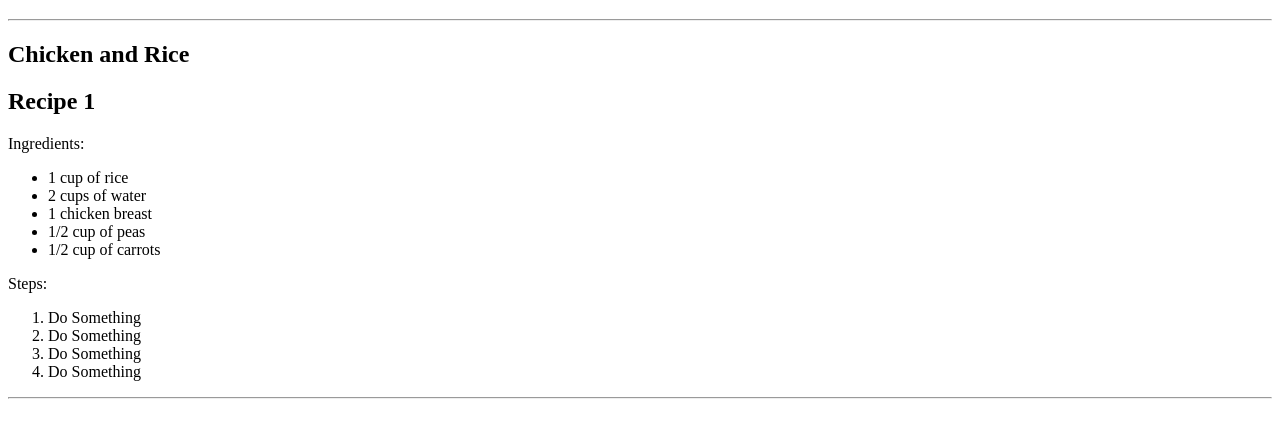
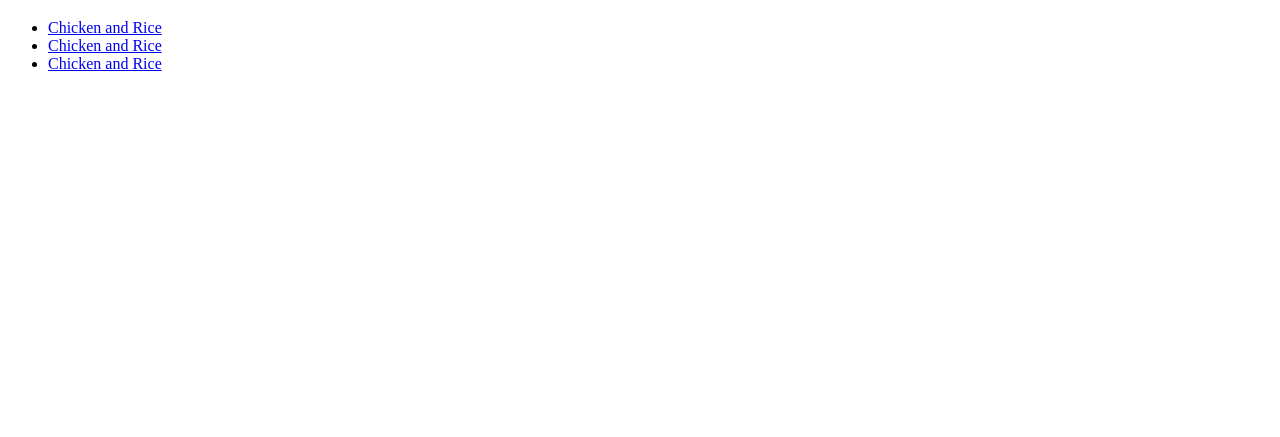
Before and after one commit to anniewisco/recipes-site, a plain HTML site: page index.html in a window 1280 px wide. Shown: the part 61-498 px from the top of the page. Drawn offline with Linux system fonts and the light colour scheme.

Commit message:
Built out the basic page structure and added one recipe. Will need to add more recipes and CSS.

```diff
--- a/index.html
+++ b/index.html
@@ -7,27 +7,10 @@
 </head>
 <body>
     <h1>Momma Mia's Recipes</h1>
-    <hr>
-    <h2>Chicken and Rice</h2>
-
-    <h2>Recipe 1</h2>
-
-    <p>Ingredients:</p>
     <ul>
-        <li>1 cup of rice</li>
-        <li>2 cups of water</li>
-        <li>1 chicken breast</li>
-        <li>1/2 cup of peas</li>
-        <li>1/2 cup of carrots</li>
+        <li><a href="/recipes/chicken-rice.html">Chicken and Rice</a></li>
+        <li><a href="/recipes/chicken-rice.html">Chicken and Rice</a></li>
+        <li><a href="/recipes/chicken-rice.html">Chicken and Rice</a></li>
     </ul>
-    <p>Steps:</p>
-    <ol>
-        <li>Do Something </li>
-        <li>Do Something </li>
-        <li>Do Something </li>
-        <li>Do Something </li>
-
-    </ol>
-    <hr>
 </body>
 </html>
```
Also changed, not shown: recipes/chicken-rice.html (added, +30 -0 lines), img/cr.webp (added).
